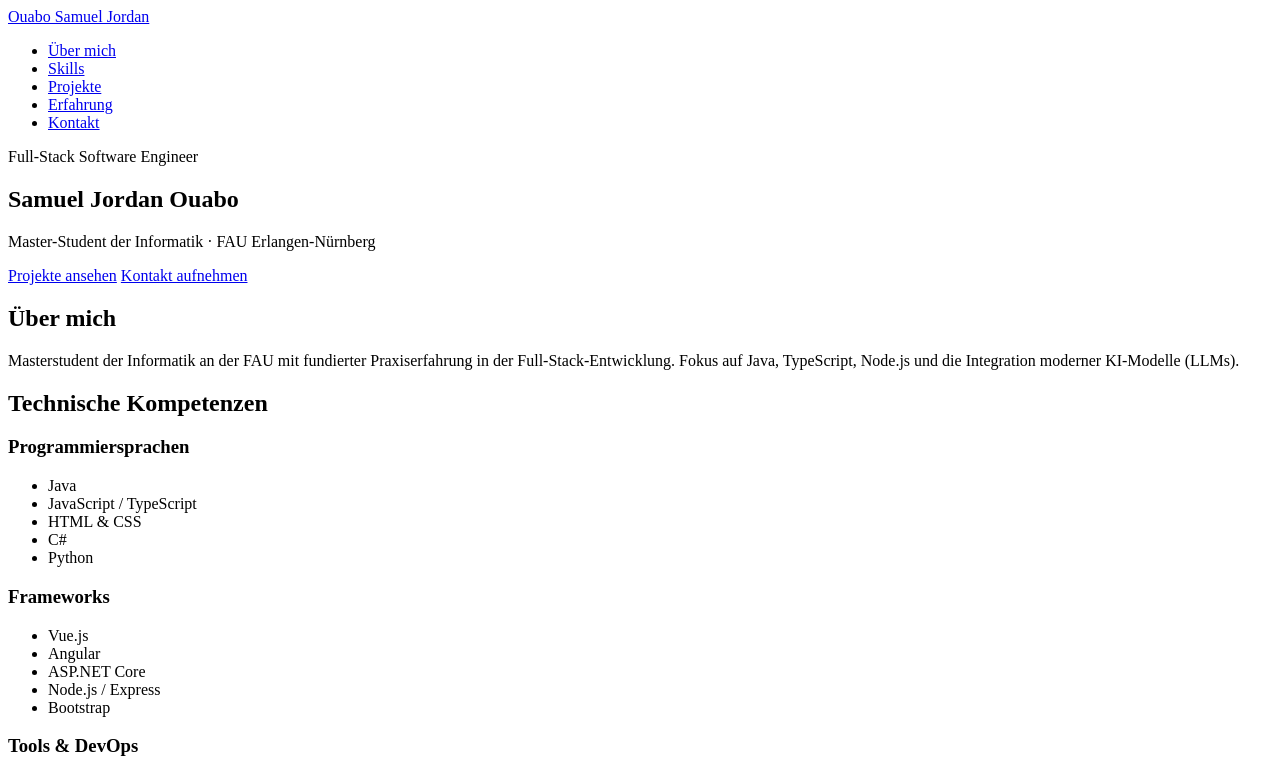
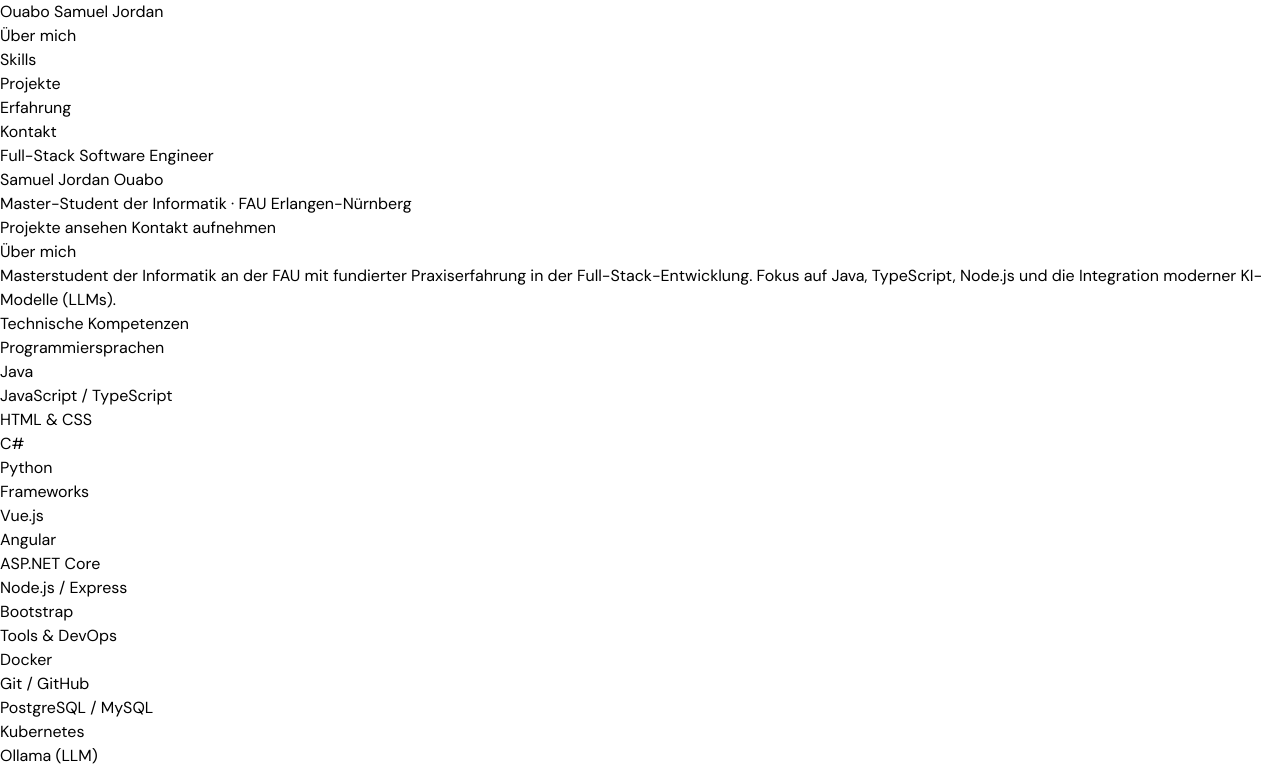
Before and after one commit to so77nava/Portfolio, a website: page src/index.html in a window 1280 px wide. Shown: the top 772 px of the page. Drawn offline with nearby package versions, Linux system fonts and the light colour scheme; files that its build step writes are made by us from their sources.

Commit message:
feat: setup Tailwind CSS with npm build pipeline

```diff
--- a/src/css/style.css
+++ b/src/css/style.css
@@ -0,0 +1,3 @@
+@tailwind base;
+@tailwind components;
+@tailwind utilities;
--- a/src/index.html
+++ b/src/index.html
@@ -5,6 +5,12 @@
   <meta charset="UTF-8" />
   <meta name="viewport" content="width=device-width, initial-scale=1.0" />
   <title>Samuel Jordan Ouabo — Software Engineer</title>
+  <!-- Google Fonts -->
+<link rel="preconnect" href="https://fonts.googleapis.com">
+<link href="https://fonts.googleapis.com/css2?family=DM+Serif+Display:ital@0;1&family=DM+Sans:wght@300;400;500;600&family=JetBrains+Mono:wght@400;500&display=swap" rel="stylesheet">
+
+<!-- Tailwind Output -->
+<link rel="stylesheet" href="css/output.css" />
 </head>
 
 <body>
--- /dev/null
+++ b/tailwind.config.js
@@ -0,0 +1,17 @@
+/** @type {import('tailwindcss').Config} */
+module.exports = {
+  content: ["./src/**/*.{html,js}"],
+  theme: {
+    extend: {
+      fontFamily: {
+        sans: ['DM Sans', 'sans-serif'],
+        serif: ['DM Serif Display', 'serif'],
+        mono: ['JetBrains Mono', 'monospace'],
+      },
+      colors: {
+        accent: '#1B4FD8',
+      }
+    },
+  },
+  plugins: [],
+}
```
Also changed, not shown: package.json (added, +26 -0 lines), 1 other file.
